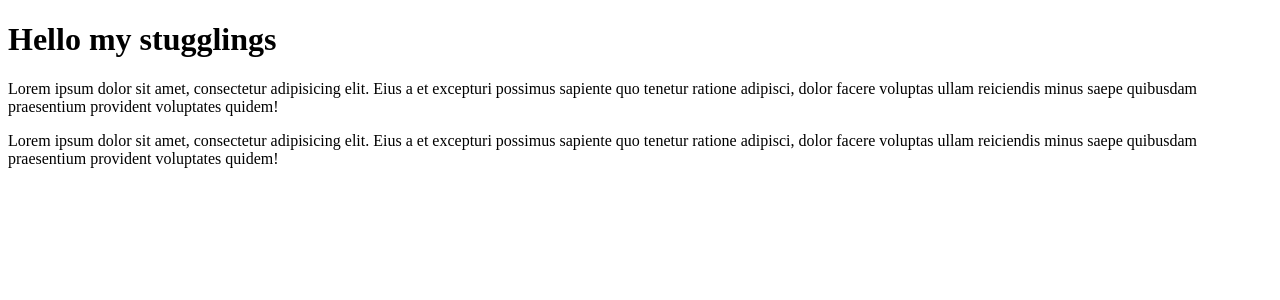
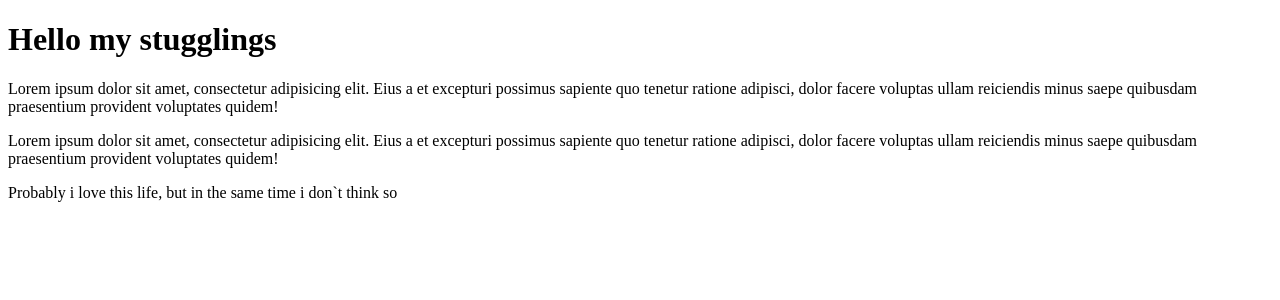
Before and after one commit to Darlass/Shop-project-React, a React (Create React App) app: page / in a window 1280 px wide. Shown: the top 300 px of the page. Built offline with nearby package versions, Linux system fonts and the light colour scheme.

Commit message:
both: default + name exports

```diff
--- a/src/Content.tsx
+++ b/src/Content.tsx
@@ -1,5 +1,5 @@
 // 1.Задаем параметры файла- компонента
-export const Content = () => {
+const Content = () => {
     return (
         <>
             <p>Lorem ipsum dolor sit amet, consectetur adipisicing elit. Eius a et excepturi possimus sapiente quo tenetur ratione adipisci, dolor facere voluptas ullam reiciendis minus saepe quibusdam praesentium provident voluptates quidem!</p>
@@ -7,3 +7,11 @@ export const Content = () => {
         </>
     )
 }
+export const Subcontent = () => {
+    return (
+        <>
+            <p>Probably i love this life, but in the same time i don`t think so</p>
+        </>
+    )
+}
+export default Content
--- a/src/index.tsx
+++ b/src/index.tsx
@@ -1,6 +1,6 @@
 import React from 'react'
 import ReactDOM from 'react-dom/client'
-import { Content } from './Content' // 2.Обязательно импортируем
+import Content, { Subcontent } from './Content' // 2.Обязательно импортируем
 
 
 type TitleProps = { // название пропсов пишем с большой буквы(PascalCase)
@@ -17,6 +17,7 @@ const App = () => {
         <>
             <Title subtitle="my stugglings" />
             <Content />
+            <Subcontent />
         </>
     )
 }
```
